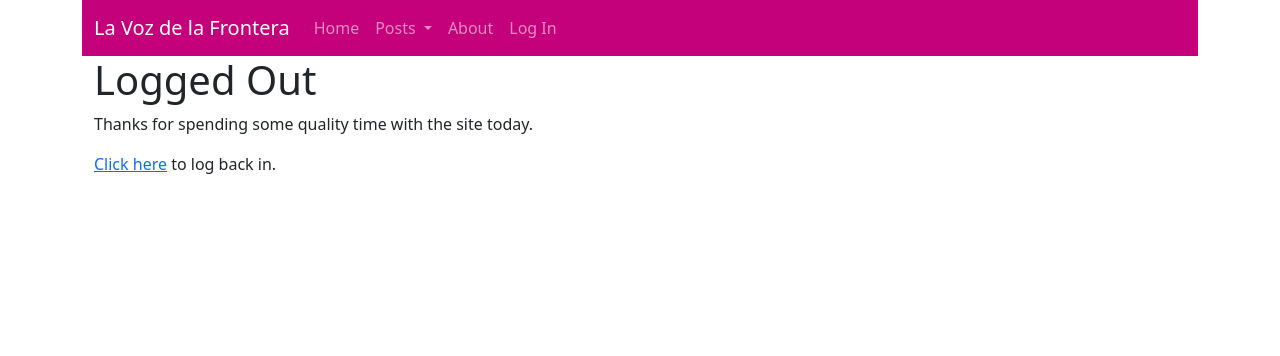
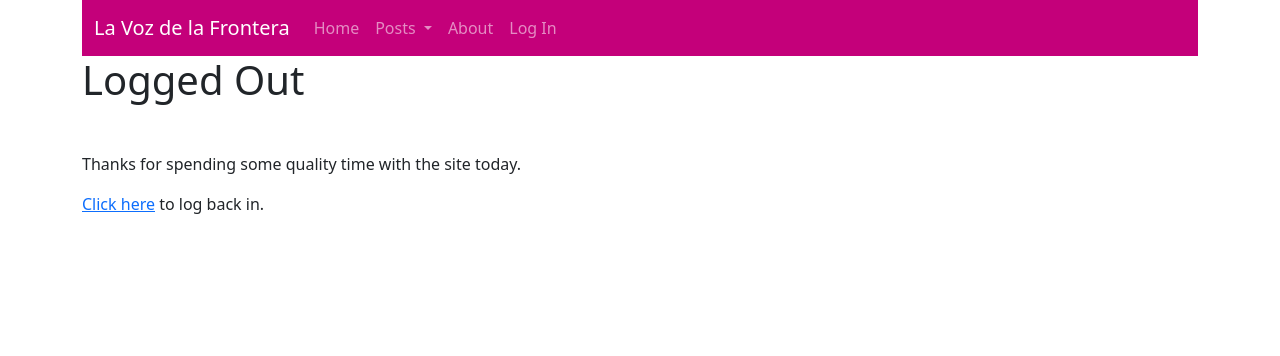
Before and after one commit to JorgeToAn/FSDI113-Blog, a Django app: page /accounts/logout/ in a window 1280 px wide. Shown: the top 356 px of the page. Run offline with Django 4.2, Linux system fonts and the light colour scheme.

Commit message:
Updated registration templates HTML

```diff
--- a/templates/registration/logged_out.html
+++ b/templates/registration/logged_out.html
@@ -3,10 +3,9 @@
 {% block title %}Logged Out{% endblock title %}
 
 {% block content %}
-<div class="container">
-    <h1>Logged Out</h1>
-    <p>Thanks for spending some quality time with the site today.</p>
+<h1>Logged Out</h1>
+<div class="blank"></div>
+<p>Thanks for spending some quality time with the site today.</p>
 
-    <p><a href="{% url 'login' %}">Click here</a> to log back in.</p>
-</div>
+<p><a href="{% url 'login' %}">Click here</a> to log back in.</p>
 {% endblock content %}
--- a/templates/registration/login.html
+++ b/templates/registration/login.html
@@ -3,12 +3,11 @@
 {% block title %}Log In{% endblock title %}
 
 {% block content %}
-<div class="container">
 <h1>Log In</h1>
+<div class="blank"></div>
 <form method="post">
     {% csrf_token %}
     {{ form.as_p }}
     <input type="submit" value="Log In" class="btn btn-success">
 </form>
-</div>
 {% endblock content %}
--- a/templates/registration/password_change_form.html
+++ b/templates/registration/password_change_form.html
@@ -3,7 +3,6 @@
 {% block title %}Change Password{% endblock title %}
 
 {% block content %}
-<div class="container">
 <h1>Change Password</h1>
 <p>Please enter your old password, for security's sake, and then enter your new password twice so we can verify you typed it in correctly.</p>
 
@@ -12,5 +11,4 @@
     {{ form.as_p }}
     <input type="submit" value="Change" class="btn btn-success">
 </form>
-</div>
 {% endblock content %}
```
Also changed, not shown: templates/registration/password_change_done.html (+3 -5 lines). Lines whose indentation alone changed are shown as unchanged.
